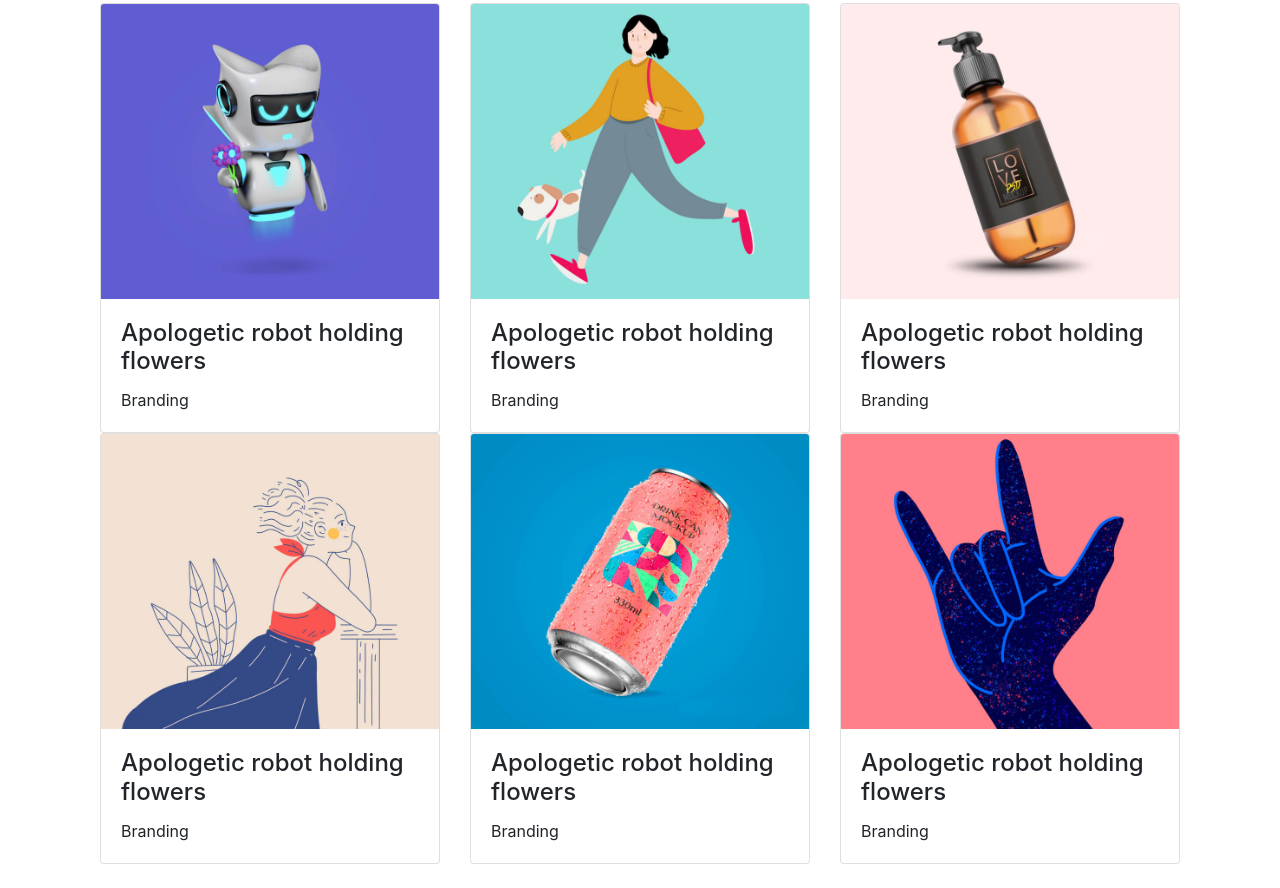
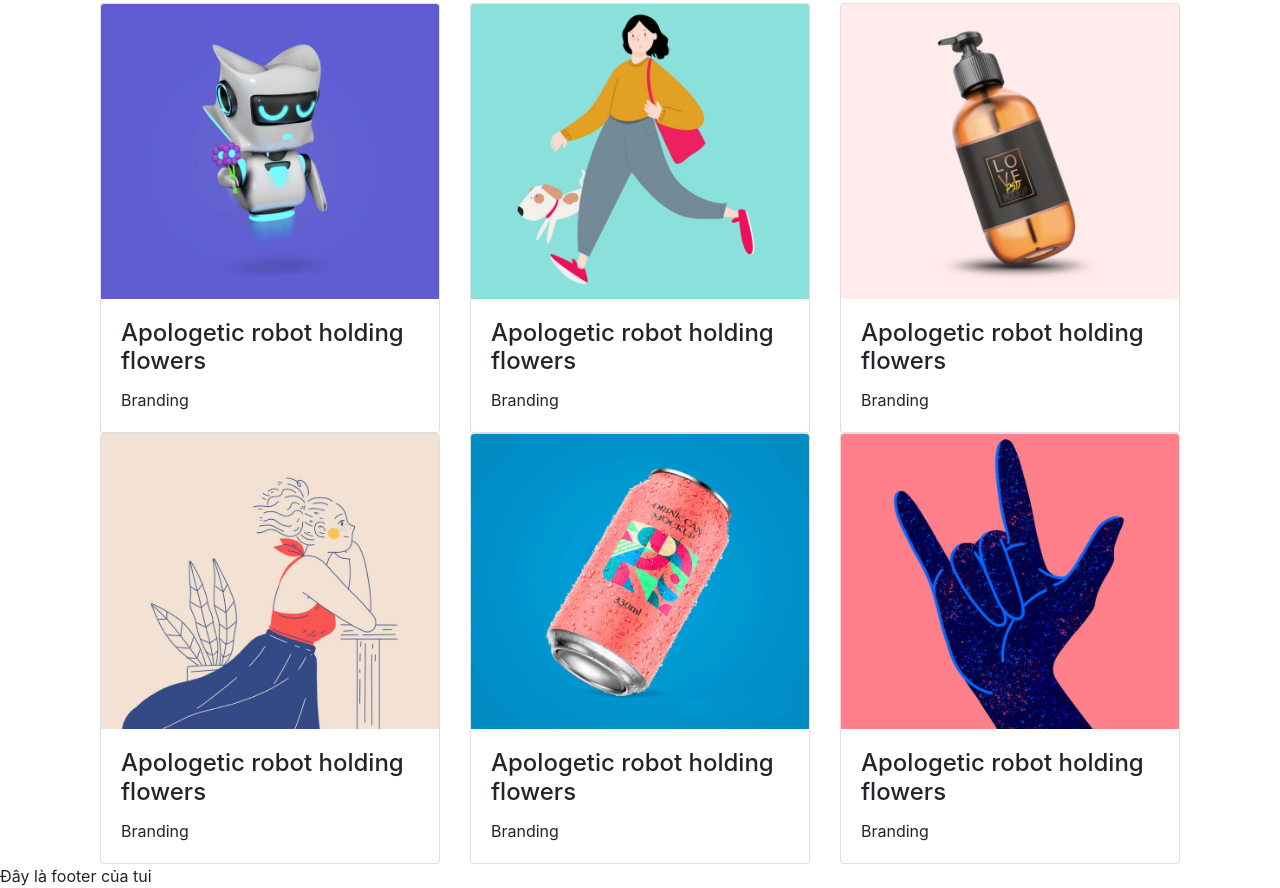
Before and after one commit to ThanhTam2001/samar, a plain HTML site: page index.html in a window 1280 px wide. Shown: the part 877-1765 px from the top of the page. Before the commit the page ends 1741 px from the top, so only its background shows below. Drawn offline with nearby package versions, Linux system fonts and the light colour scheme.

Commit message:
update source

```diff
--- a/index.html
+++ b/index.html
@@ -199,6 +199,7 @@
         </div>
     </section>
 
+    <footer>Đây là footer của tui</footer>
     <!-- Optional JavaScript -->
     <!-- jQuery first, then Popper.js, then Bootstrap JS -->
     <script src="https://code.jquery.com/jquery-3.3.1.slim.min.js"
```
